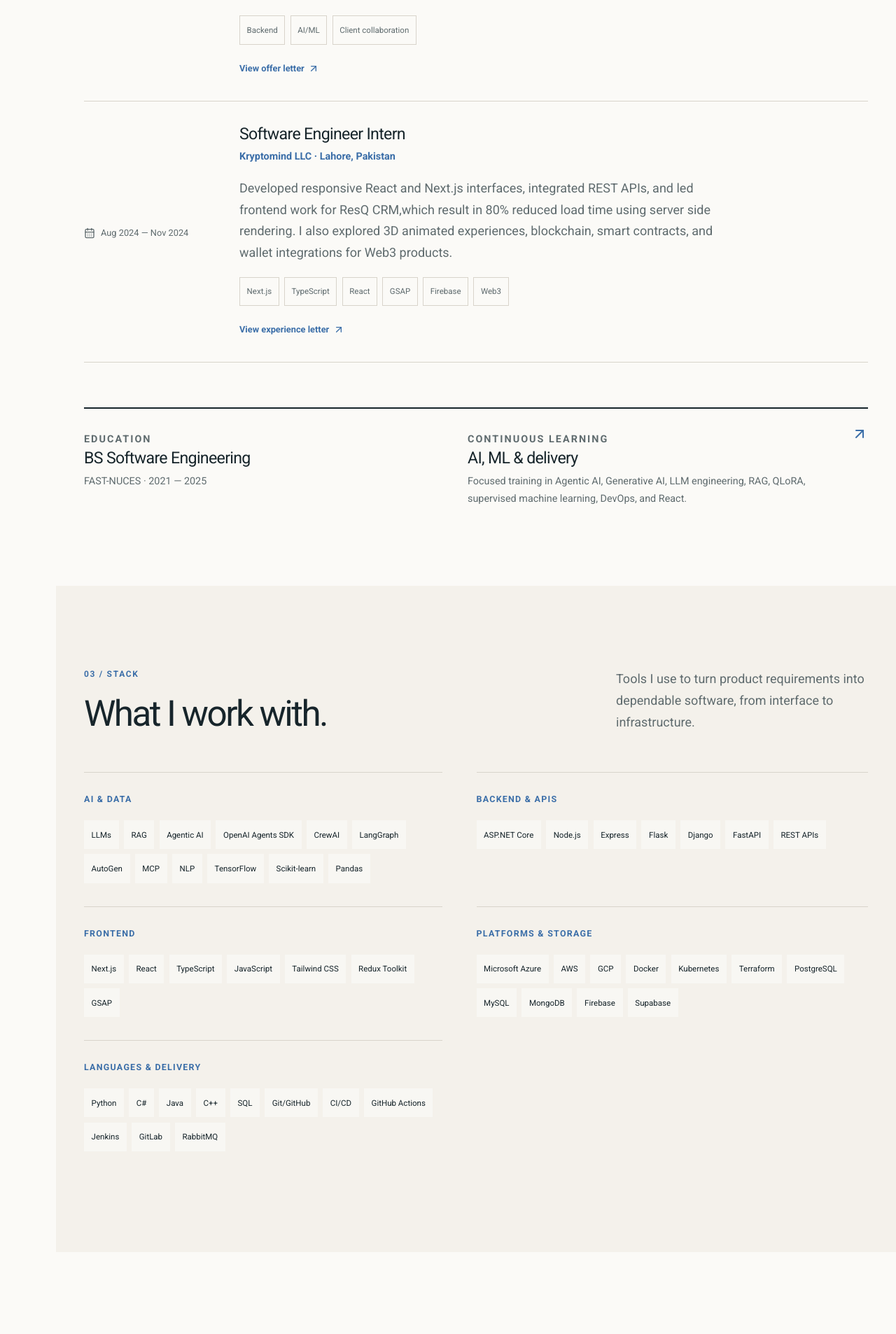
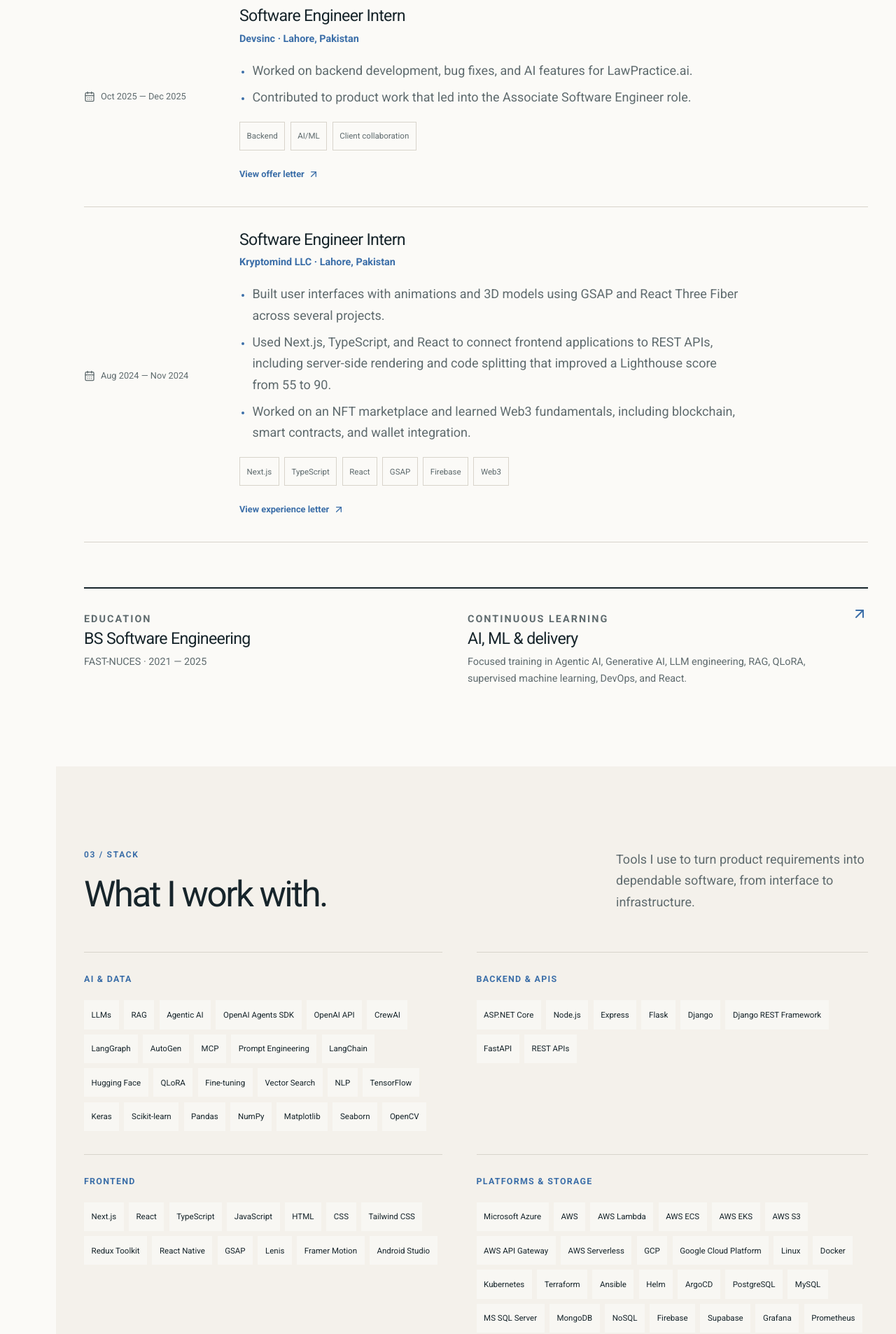
Before and after one commit to iamjunaidjutt/iamjunaidjutt-portfolio, a Next.js app: page / in a window 1280 px wide. Shown: the part 2581-4487 px from the top of the page at 70% size. Built offline with nearby package versions, Linux system fonts and the light colour scheme.

Commit message:
feat: enhance project and experience sections with bullet points, update package manager version

```diff
--- a/app/globals.css
+++ b/app/globals.css
@@ -661,6 +661,26 @@
 	max-width: 720px;
 }
 
+.timeline-list,
+.training-list,
+.project-list {
+	list-style-type: disc;
+	padding-left: 1.15rem;
+}
+
+.timeline-list li::marker,
+.training-list li::marker,
+.project-list li::marker {
+	color: var(--coral);
+	font-size: 0.8em;
+}
+
+.timeline-list li + li,
+.training-list li + li,
+.project-list li + li {
+	margin-top: 0.45rem;
+}
+
 .tag-row {
 	display: flex;
 	flex-wrap: wrap;
@@ -977,6 +997,10 @@
 	margin-top: 1rem;
 }
 
+.project-list {
+	margin-top: 0.85rem;
+}
+
 .project-impact {
 	color: var(--ink);
 	font-size: 0.82rem;
--- a/components/Experience.tsx
+++ b/components/Experience.tsx
@@ -7,14 +7,20 @@
 const roles = [
 	{
 		period: "Dec 2025 — Present",
-		title: "Associate Software Engineer (AI/ML)",
+		title: "Associate Software Engineer",
 		company: "Devsinc · Lahore, Pakistan",
-		copy: "Building AI-driven legal technology solutions for LawPractice AI with ASP.NET Core, LLMs, RAG, and agentic workflows. I work directly with clients on requirements related to document extraction, reading, processing, and document generation, utilizing technologies such as OpenCV, Azure Document Intelligence, Azure Foundry, Azure SQL Database, Azure Cosmos DB, and RabbitMQ background workers.",
+		bullets: [
+			"Built backend features for LawPractice.ai using ASP.NET Core, LLMs, RAG, and MCP, contributing to a 70% reduction in document preparation time and 7x faster demand letter turnaround.",
+			"Helped build APIs and AI agents that read, extract, process, and generate legal documents, while improving prompts to reduce documentation errors by about 90%.",
+			"Maintained OCR, document reading, and document writing pipelines for multiple document types, fixed production issues, and added new pipelines for a platform used by more than 300 law firms.",
+			"Used OpenCV, Azure Document Intelligence, Azure Foundry, Azure SQL Database, Azure Cosmos DB, and RabbitMQ background workers to build and run these features.",
+		],
 		tags: [
 			"ASP.NET Core",
 			"OpenAI",
 			"LLMs",
 			"RAG",
+			"MCP",
 			"Azure",
 			"Agentic AI",
 			"RabbitMQ",
@@ -26,7 +32,10 @@
 		period: "Oct 2025 — Dec 2025",
 		title: "Software Engineer Intern",
 		company: "Devsinc · Lahore, Pakistan",
-		copy: "Contributed to the engineering workflow for LawPractice AI that led into my current role, building solutions across backend development, delivery practices, and AI-enabled product work.",
+		bullets: [
+			"Worked on backend development, bug fixes, and AI features for LawPractice.ai.",
+			"Contributed to product work that led into the Associate Software Engineer role.",
+		],
 		tags: ["Backend", "AI/ML", "Client collaboration"],
 		link: "https://drive.google.com/file/d/1kbY3Bnu1EXWsCYwJMx6Knzlx5xFwLyaX/view?usp=sharing",
 		linkLabel: "View offer letter",
@@ -35,7 +44,11 @@
 		period: "Aug 2024 — Nov 2024",
 		title: "Software Engineer Intern",
 		company: "Kryptomind LLC · Lahore, Pakistan",
-		copy: "Developed responsive React and Next.js interfaces, integrated REST APIs, and led frontend work for ResQ CRM,which result in 80% reduced load time using server side rendering. I also explored 3D animated experiences, blockchain, smart contracts, and wallet integrations for Web3 products.",
+		bullets: [
+			"Built user interfaces with animations and 3D models using GSAP and React Three Fiber across several projects.",
+			"Used Next.js, TypeScript, and React to connect frontend applications to REST APIs, including server-side rendering and code splitting that improved a Lighthouse score from 55 to 90.",
+			"Worked on an NFT marketplace and learned Web3 fundamentals, including blockchain, smart contracts, and wallet integration.",
+		],
 		tags: ["Next.js", "TypeScript", "React", "GSAP", "Firebase", "Web3"],
 		link: "https://drive.google.com/file/d/1V97WzynXJDH4v_e7pidoIxPf9BKlb3Dk/view?usp=sharing",
 		linkLabel: "View experience letter",
@@ -84,7 +97,11 @@
 						<div className="timeline-content">
 							<h3>{role.title}</h3>
 							<p className="timeline-company">{role.company}</p>
-							<p className="timeline-copy">{role.copy}</p>
+							<ul className="timeline-copy timeline-list">
+								{role.bullets.map((bullet) => (
+									<li key={bullet}>{bullet}</li>
+								))}
+							</ul>
 							<div className="tag-row">
 								{role.tags.map((tag) => (
 									<span className="soft-tag" key={tag}>
--- a/components/Leadership.tsx
+++ b/components/Leadership.tsx
@@ -9,7 +9,10 @@
 		period: "Dec 2023 — Mar 2024",
 		title: "Aspire Leaders Program",
 		org: "Aspire Institute · Remote",
-		copy: 'Completed 30 hours of coursework across three full courses and a culminating leadership project. Final project: "Empowering Minds — Education Outreach for Needy Children in Pakistan", focused on improving access to education for underserved children through creative and collaborative strategies.',
+		bullets: [
+			"Completed 30 hours of coursework, including three full modules and a culminating project.",
+			"Final Project: \"Empowering Minds - Education Outreach for Needy Children in Pakistan\" - a plan to help children in need get a better education.",
+		],
 		tags: [
 			"Leadership Development",
 			"Social Impact",
@@ -23,7 +26,10 @@
 		period: "Aug 2022 — May 2023",
 		title: "Deputy Head of Marketing",
 		org: "SOFTEC'23 · FAST-NUCES, Lahore, Pakistan",
-		copy: "Led a team of over 40 officers to collect sponsorships totalling more than PKR 1,000,000. Collaborated with top executives to close three significant strategic partnerships, increasing sponsorship targets by 25%.",
+		bullets: [
+			"Helped lead a marketing team of about 40 members before and during the event.",
+			"Worked with company executives to close three sponsorship deals and raise more than PKR 1,000,000, exceeding the target by 25%.",
+		],
 		tags: [
 			"Team Leadership",
 			"Sponsorships",
@@ -40,7 +46,11 @@
 		period: "Nov 2022 — Jan 2023",
 		title: "Volunteer · Operations",
 		org: "Future Fest'23 · Lahore, Pakistan",
-		copy: "Assisted with advertising by monitoring billboards, banners, and promotional materials. Managed security for the auditorium and VIP areas in collaboration with senior police personnel. Coordinated with teams and vendors during setup and pack-up to ensure smooth event execution.",
+		bullets: [
+			"Checked billboards, banners, and other promotional materials.",
+			"Looked after security at the auditorium and VIP areas while working with senior police officers, including the District Police Officer.",
+			"Helped set up and pack up the event while coordinating with teams and vendors.",
+		],
 		tags: ["Event Operations", "Logistics", "Security Coordination"],
 		link: "https://drive.google.com/file/d/1EFlcRZoIpfwwjiB9TjlKzMBtu00niuLk/view?usp=sharing",
 		linkLabel: "View certificate",
@@ -49,7 +59,11 @@
 		period: "Oct 2021 — Aug 2022",
 		title: "Volunteer · Marketing, Software House Enclosure & Infrastructure",
 		org: "SOFTEC'22 · FAST-NUCES, Lahore, Pakistan",
-		copy: "Met with HR managers and CEOs to prepare sponsorship meetings. Collaborated with the setup team to manage the Software House Enclosure and supported maintaining company exhibits, interacting with visitors to keep things running smoothly.",
+		bullets: [
+			"Called HR managers and CEOs to arrange sponsorship meetings and joined meetings with the marketing head.",
+			"Worked with the setup team to run the Software House Enclosure.",
+			"Looked after company exhibits and talked with visitors to keep operations running smoothly.",
+		],
 		tags: [
 			"Marketing",
 			"Sponsorships",
@@ -87,7 +101,11 @@
 		<div className="timeline-content">
 			<h3>{item.title}</h3>
 			<p className="timeline-company">{item.org}</p>
-			<p className="timeline-copy">{item.copy}</p>
+			<ul className="timeline-copy timeline-list">
+				{item.bullets.map((bullet) => (
+					<li key={bullet}>{bullet}</li>
+				))}
+			</ul>
 			<div className="tag-row">
 				{item.tags.map((tag) => (
 					<span className="soft-tag" key={tag}>
--- a/components/Projects.tsx
+++ b/components/Projects.tsx
@@ -10,9 +10,13 @@
 		{
 			name: "Gold Investment Estimations Assistant",
 			category: "AI & automation",
-			description:
-				"A conversational assistant combining live metal rates, Gemini, and Whisper speech-to-text to provide real-time investing information and multimodal interaction.",
-			impact: "Live rates · ~90% transcription accuracy",
+			description: "A conversational assistant for gold investment questions using live market data and voice input.",
+			bullets: [
+				"Connected MetalPriceAPI to Google Gemini 2.0 so answers use current gold prices.",
+				"Added OpenAI Whisper voice input and built the interface with Gradio.",
+				"Handled API failures and missing prices by using the last saved price or clearly reporting that data is unavailable.",
+			],
+			impact: "Live gold prices · Voice input",
 			stack: ["Python", "Gemini", "Whisper", "Gradio"],
 			image: undefined,
 			link: undefined,
@@ -20,9 +24,13 @@
 		{
 			name: "ResQ CRM",
 			category: "Full-stack product",
-			description:
-				"A CRM platform with rider tracking, dashboards, authentication, chat, forms, filters, and server-rendered views connected to Firebase and REST APIs.",
-			impact: "Real-time rider tracking · SSR and caching",
+			description: "A CRM platform for staff operations, rider tracking, communication, and lead management.",
+			bullets: [
+				"Led a frontend team of three and built role-based login, lead dashboards, forms, popups, chat, and advanced filters for about 25 staff members in the United States.",
+				"Added Google Maps and Firebase Cloud Storage to show riders' live locations with updates every few seconds.",
+				"Moved the dashboard from client-side rendering to server-side rendering with caching, reducing load time from about 3.5 seconds to 1.8 seconds.",
+			],
+			impact: "Live rider tracking · 1.8s dashboard load",
 			stack: ["Next.js", "TypeScript", "Firebase", "Tailwind CSS"],
 			image: undefined,
 			link: undefined,
@@ -33,6 +41,9 @@
 			description:
 				"An AI prompt discovery and sharing platform with Google authentication, searchable tags, user profiles, and prompt management flows.",
 			impact: "Live project · Public source available",
+			bullets: [
+				"Built a platform for discovering, sharing, and managing prompts with user profiles and searchable tags.",
+			],
 			stack: ["Next.js", "React", "MongoDB", "Tailwind CSS"],
 			image: "/projects/promptopia.png",
 			link: "https://promptopia-chi-ten.vercel.app/",
@@ -41,9 +52,13 @@
 		{
 			name: "Mawaddah",
 			category: "Product platform",
-			description:
-				"A matchmaking platform with OAuth and token authentication, role-based permissions, multi-step forms, profile matching, subscriptions, and dynamic dashboards.",
-			impact: "Schema designed from scratch · Optimized backend",
+			description: "A marriage matchmaking platform built from requirements gathering through deployment.",
+			bullets: [
+				"Built token and Google authentication, role-based access, multi-step forms, matching by age, city, and preferences, paid subscriptions, and filtered dashboards.",
+				"Designed the Supabase database and added indexes for matching and filtering, reducing the main query from about 350 ms to 120 ms on test data.",
+				"Deployed to Vercel with pages loading in under two seconds and an 86 mobile Lighthouse performance score.",
+			],
+			impact: "350ms → 120ms matching query",
 			stack: ["Next.js", "Node.js", "Supabase", "Vercel"],
 			image: undefined,
 			link: undefined,
@@ -51,9 +66,13 @@
 		{
 			name: "Fake News Detector",
 			category: "Machine learning",
-			description:
-				"A BiLSTM-based NLP classifier with preprocessing pipelines and a Flask interface for real-time predictions on benchmark data.",
-			impact: "85–90% validation accuracy",
+			description: "A BiLSTM-based NLP classifier that identifies fake and real news articles.",
+			bullets: [
+				"Trained the model on 14,308 WELFake test articles, reaching 96.2% accuracy and a 0.993 ROC-AUC score.",
+				"Cleaned text with NLTK, used early stopping and class weights, and achieved 0.96 precision and recall.",
+				"Deployed the model in Flask so users can paste an article and receive a label with a confidence score.",
+			],
+			impact: "96.2% accuracy · 0.993 ROC-AUC",
 			stack: ["Python", "TensorFlow", "BiLSTM", "Flask"],
 			image: undefined,
 			link: undefined,
@@ -61,10 +80,56 @@
 		{
 			name: "Emotion Recognition",
 			category: "Computer vision",
-			description:
-				"A CNN model trained to detect facial expressions across seven emotions, using OpenCV to analyze image content and evaluate predictions.",
-			impact: "~85% accuracy · 144 analyzed photos",
+			description: "A CNN model that detects seven emotions from face photos.",
+			bullets: [
+				"Used OpenCV to detect and crop faces, resize images, and convert them to grayscale.",
+				"Split 144 photos from 18 people by person so the same person was never in both training and test data.",
+				"Used flips and small rotations to improve accuracy from 72% to 84%, reaching 27 correct predictions out of 32 test photos.",
+			],
+			impact: "84% accuracy · 7 emotions",
 			stack: ["Python", "TensorFlow", "Keras", "OpenCV"],
+			image: undefined,
+			link: undefined,
+		},
+		{
+			name: "Boston House Price Prediction",
+			category: "Machine learning",
+			description: "A regression service that predicts Boston house prices from 13 features.",
+			bullets: [
+				"Built and evaluated a scikit-learn linear regression model, reaching an R² of 0.73 on 167 test houses with an average error of about $3,100.",
+				"Added a Flask form with validation and clear errors for missing or invalid input.",
+				"Added Docker support and GitHub Actions deployment to Heroku on pushes to the main branch.",
+			],
+			impact: "R² 0.73 · $3,100 average error",
+			stack: ["Python", "Scikit-learn", "Pandas", "Flask", "Docker", "GitHub Actions", "Heroku"],
+			image: undefined,
+			link: undefined,
+		},
+		{
+			name: "Buxom Cosmetics",
+			category: "E-commerce",
+			description: "An online store with customer shopping flows and an administration panel.",
+			bullets: [
+				"Built JWT login, a product catalogue with pagination and filters, and a shopping cart.",
+				"Added an admin CMS for creating, editing, and removing products with Prisma and MySQL.",
+				"Used Redux Toolkit for application state and Stripe test mode for payments.",
+			],
+			impact: "Catalog · Admin CMS · Payments",
+			stack: ["React.js", "Node.js", "Express.js", "MySQL", "Prisma ORM", "Redux Toolkit", "Stripe"],
+			image: undefined,
+			link: undefined,
+		},
+		{
+			name: "POS Pharmacy",
+			category: "Desktop application",
+			description: "A pharmacy point-of-sale system for sales, inventory, and reporting.",
+			bullets: [
+				"Built product management, stock tracking, sales records, and role-aware login with hashed passwords.",
+				"Added daily sales and low-stock reports with JasperReports.",
+				"Wrote JUnit tests across 16 test classes covering users, roles, products, categories, carts, orders, authentication, and inventory.",
+			],
+			impact: "Inventory · Sales · 16 JUnit test classes",
+			stack: ["Java", "Java Swing", "Hibernate", "MySQL", "JUnit", "JasperReports"],
 			image: undefined,
 			link: undefined,
 		},
@@ -123,6 +188,11 @@
 								<p className="project-description">
 									{project.description}
 								</p>
+								<ul className="project-description project-list">
+									{project.bullets.map((bullet) => (
+										<li key={bullet}>{bullet}</li>
+									))}
+								</ul>
 								<p className="project-impact">
 									{project.impact}
 								</p>
--- a/components/Skills.tsx
+++ b/components/Skills.tsx
@@ -9,14 +9,26 @@
 		"RAG",
 		"Agentic AI",
 		"OpenAI Agents SDK",
+		"OpenAI API",
 		"CrewAI",
 		"LangGraph",
 		"AutoGen",
 		"MCP",
+		"Prompt Engineering",
+		"LangChain",
+		"Hugging Face",
+		"QLoRA",
+		"Fine-tuning",
+		"Vector Search",
 		"NLP",
 		"TensorFlow",
+		"Keras",
 		"Scikit-learn",
 		"Pandas",
+		"NumPy",
+		"Matplotlib",
+		"Seaborn",
+		"OpenCV",
 	],
 	[
 		"Backend & APIs",
@@ -25,6 +37,7 @@
 		"Express",
 		"Flask",
 		"Django",
+		"Django REST Framework",
 		"FastAPI",
 		"REST APIs",
 	],
@@ -34,24 +47,46 @@
 		"React",
 		"TypeScript",
 		"JavaScript",
+		"HTML",
+		"CSS",
 		"Tailwind CSS",
 		"Redux Toolkit",
+		"React Native",
 		"GSAP",
+		"Lenis",
+		"Framer Motion",
+		"Android Studio",
 	],
 	[
 		"Platforms & storage",
 		"Microsoft Azure",
 		"AWS",
+		"AWS Lambda",
+		"AWS ECS",
+		"AWS EKS",
+		"AWS S3",
+		"AWS API Gateway",
+		"AWS Serverless",
 		"GCP",
+		"Google Cloud Platform",
+		"Linux",
 		"Docker",
 		"Kubernetes",
 		"Terraform",
+		"Ansible",
 		// "Ansible",
+		"Helm",
+		"ArgoCD",
 		"PostgreSQL",
 		"MySQL",
+		"MS SQL Server",
 		"MongoDB",
+		"NoSQL",
 		"Firebase",
 		"Supabase",
+		"Grafana",
+		"Prometheus",
+		"Loki",
 	],
 	[
 		"Languages & delivery",
@@ -65,6 +100,7 @@
 		"GitHub Actions",
 		"Jenkins",
 		"GitLab",
+		"GitLab CI/CD",
 		// "Helm",
 		// "ArgoCD",
 		"RabbitMQ",
--- a/components/Training.tsx
+++ b/components/Training.tsx
@@ -9,8 +9,10 @@
 		icon: BookOpen,
 		title: "AI Engineer · Agentic Track",
 		provider: "Udemy",
-		description:
-			"Hands-on work with autonomous agents, OpenAI Agents SDK, CrewAI, LangGraph, AutoGen, MCP, tool calling, and multi-agent design patterns across real-world projects.",
+		bullets: [
+			"Built eight AI agent projects using OpenAI Agents SDK, CrewAI, LangGraph, AutoGen, and MCP.",
+			"Created a simulated trading floor where four agents collaborate, make trades autonomously, and use tools through MCP servers.",
+		],
 		tags: ["Agents", "MCP", "CrewAI", "LangGraph", "AutoGen"],
 		certificate:
 			"https://www.udemy.com/certificate/UC-834f64a1-cba5-401e-b922-f5e48c950421/",
@@ -19,8 +21,10 @@
 		icon: BookOpen,
 		title: "AI Engineer · Core Track",
 		provider: "Udemy",
-		description:
-			"Practical Generative AI and LLM engineering covering frontier and open-source models, HuggingFace, LangChain, Gradio, RAG, vector search, QLoRA, fine-tuning, and production deployment.",
+		bullets: [
+			"Built eight LLM applications across an eight-week course using Hugging Face, LangChain, RAG with vector search, and QLoRA fine-tuning.",
+			"Built multi-agent systems and compared open-source and commercial models on coding and business tasks.",
+		],
 		tags: ["LLM engineering", "RAG", "QLoRA", "Fine-tuning", "HuggingFace"],
 		certificate:
 			"https://www.udemy.com/certificate/UC-84a36fb6-5a17-4d21-8b97-e570d737727e/",
@@ -29,8 +33,10 @@
 		icon: Cloud,
 		title: "Decoding DevOps",
 		provider: "Udemy",
-		description:
-			"A complete cloud-native delivery path covering AWS, GCP, Linux, Terraform, Ansible, Jenkins, GitHub Actions, GitLab CI/CD, Docker, Kubernetes, Helm, ArgoCD, monitoring, and observability.",
+		bullets: [
+			"Learned DevOps through hands-on projects with AWS, Linux, Docker, Kubernetes, Terraform, Ansible, Jenkins, GitHub Actions, GitLab CI, Helm, and ArgoCD.",
+			"Covered monitoring and used GitHub Copilot and Amazon Q to speed up scripting and automation.",
+		],
 		tags: [
 			"AWS",
 			"GCP",
@@ -47,8 +53,10 @@
 		icon: Network,
 		title: "Supervised Machine Learning",
 		provider: "DeepLearning.AI · Coursera",
-		description:
-			"Practical supervised machine learning focused on regression, classification, model evaluation, and applying core techniques to real datasets.",
+		bullets: [
+			"Learned to build and train regression and classification models in Python with NumPy and scikit-learn.",
+			"Covered multiple input features, regularization, and model evaluation techniques.",
+		],
 		tags: ["Machine learning", "Regression", "Classification", "Python"],
 		certificate:
 			"https://www.coursera.org/account/accomplishments/verify/EZ65K9HN6F86",
@@ -57,8 +65,10 @@
 		icon: BookOpen,
 		title: "React · The Complete Guide",
 		provider: "Udemy",
-		description:
-			"Focused training in React, Next.js, Redux, and modern frontend application patterns for building responsive, maintainable user experiences.",
+		bullets: [
+			"Learned React components, hooks, forms, routing, Context API, and Redux Toolkit.",
+			"Covered Next.js fundamentals and deploying React applications.",
+		],
 		tags: ["React", "Next.js", "Redux", "Frontend"],
 		certificate:
 			"https://www.udemy.com/certificate/UC-9f0a3caf-cfcf-4a6e-8f7f-2d9ef8c35286/",
@@ -94,7 +104,7 @@
 							icon: Icon,
 							title,
 							provider,
-							description,
+									bullets,
 							tags,
 							certificate,
 						},
@@ -115,9 +125,11 @@
 							<Icon className="training-icon" />
 							<p className="training-provider">{provider}</p>
 							<h3>{title}</h3>
-							<p className="training-description">
-								{description}
-							</p>
+							<ul className="training-description training-list">
+								{bullets.map((bullet) => (
+									<li key={bullet}>{bullet}</li>
+								))}
+							</ul>
 							<div className="tag-row">
 								{tags.map((tag) => (
 									<span className="soft-tag" key={tag}>
--- a/package.json
+++ b/package.json
@@ -2,7 +2,7 @@
 	"name": "iamjunaidjutt-portfolio",
 	"version": "0.1.0",
 	"private": true,
-	"packageManager": "pnpm@12.4.1",
+	"packageManager": "pnpm@12.9.1+sha512.06b055fff5cd20dc12781de173ced3310ce0951bf2ec620211a16045d5444d5c93a663210764ef29a653a610459ba0368f0e74f84d80c54723cf95aae7bc0d6d",
 	"scripts": {
 		"dev": "next dev",
 		"build": "next build",
```
Also changed, not shown: 1 other file (tests, documents, lock files or other folders).
